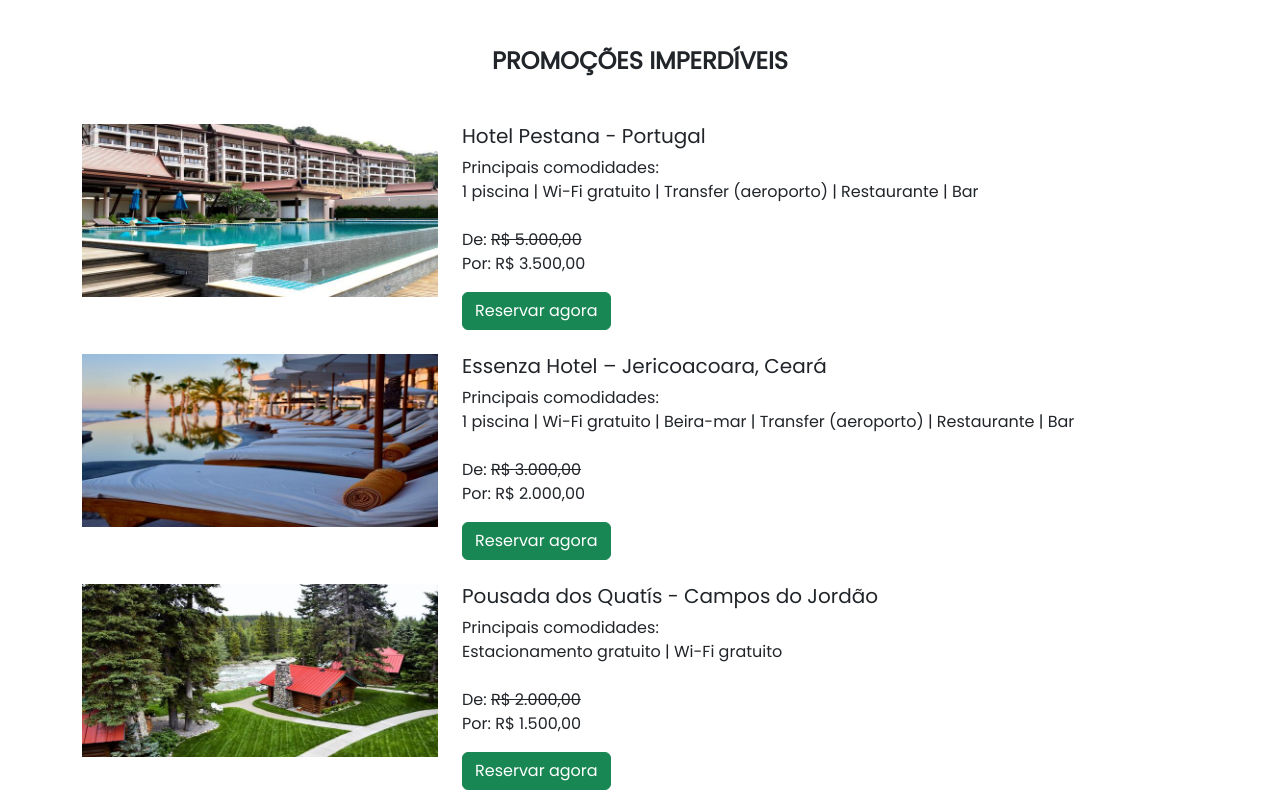
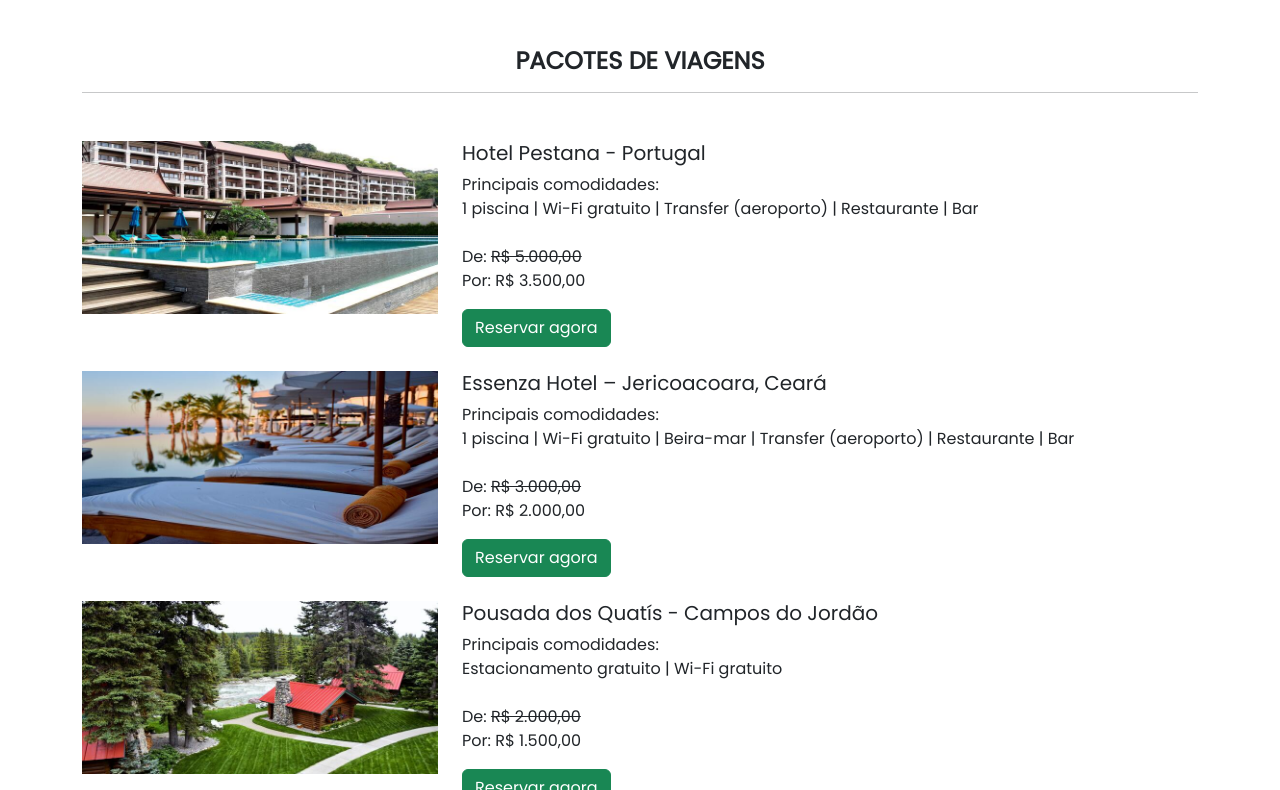
Before and after one commit to carollinepacheco/EntregaRecode_2, a plain HTML site: page SiteDeViagens/promoção.html in a window 1280 px wide. Shown: the part 72-862 px from the top of the page. Drawn offline with nearby package versions, Linux system fonts and the light colour scheme.

Commit message:
arquivo index e promoção alterados

```diff
--- a/SiteDeViagens/promoção.html
+++ b/SiteDeViagens/promoção.html
@@ -64,7 +64,7 @@
     <main>
         <div class="container mt-5 mb-5">
             <section class="text-center text-md-start">
-                <h4 class="mb-5 text-center"><strong>PROMOÇÕES IMPERDÍVEIS</strong></h4>
+                <h4 class="mb-5 text-center"><strong>PACOTES DE VIAGENS<hr></strong></h4>
 
                 <!-- Post -->
                 <div class="row">
```
Also changed, not shown: SiteDeViagens/index.html (+0 -2 lines).
